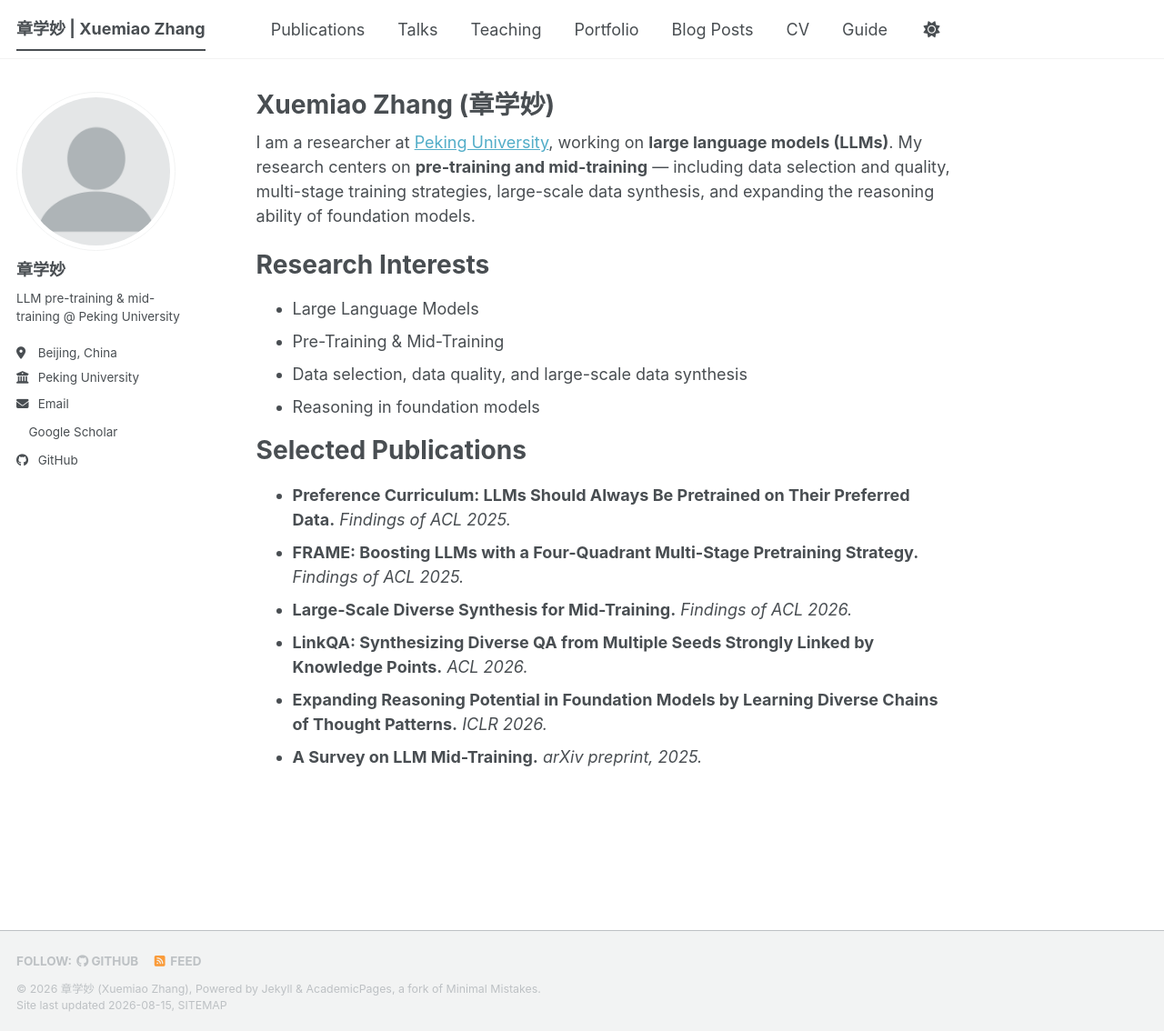
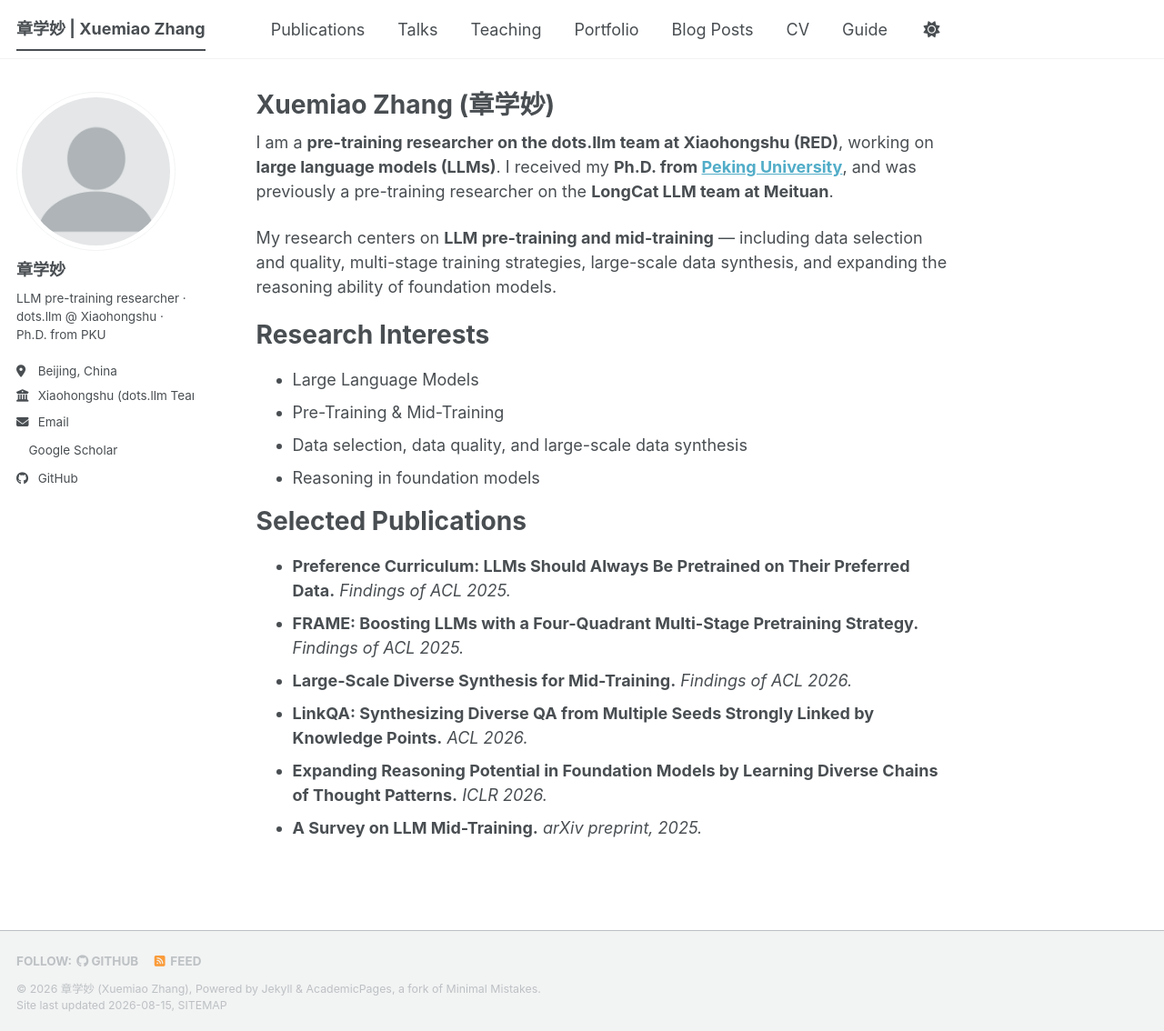
Before and after one commit to zhangxuemiao/zhangxuemiao.github.io, a Jekyll site: the page built from _pages/about.md, in a window 1280 px wide and 1134 px high. Shown: the whole window at 91% size. Built offline with Jekyll 4.4.1, drawn with Linux system fonts in a browser that asks for light colours; a style sheet for code colours, icons or effects is not loaded.

Commit message:
Update bio: PhD PKU, ex-Meituan LongCat, now Xiaohongshu dots.llm; pku email

```diff
--- a/_config.yml
+++ b/_config.yml
@@ -25,11 +25,11 @@ author:
   avatar           : "profile.png"   # 头像:把你的照片放到 images/ 下并改成对应文件名
   name             : "章学妙"
   pronouns         : # 可留空,例如 "he/him"
-  bio              : "LLM pre-training & mid-training @ Peking University"   # TODO: 可自行微调这句侧边栏简介
+  bio              : "LLM pre-training researcher · dots.llm @ Xiaohongshu · Ph.D. from PKU"
   location         : "Beijing, China"
-  employer         : "Peking University"
+  employer         : "Xiaohongshu (dots.llm Team)"
   uri              : # 个人网址,可留空
-  email            : "914136910@qq.com"   # TODO: 确认要公开的联系邮箱
+  email            : "zhangxuemiao@pku.edu.cn"
 
   # Academic websites
   academia         : # URL
--- a/_pages/about.md
+++ b/_pages/about.md
@@ -7,12 +7,9 @@ redirect_from:
   - /about.html
 ---
 
-<!-- TODO: 请核对下面这段自我介绍。我根据你的 Google Scholar 主页（单位、研究方向、论文）起草，
-     其中你的具体身份（如"博士生 / 硕士生 / 研究员"）我不确定，暂用中性表述，请改成准确说法。-->
+I am a **pre-training researcher on the dots.llm team at Xiaohongshu (RED)**, working on **large language models (LLMs)**. I received my **Ph.D. from [Peking University](https://www.pku.edu.cn/)**, and was previously a pre-training researcher on the **LongCat LLM team at Meituan**.
 
-I am a researcher at [Peking University](https://www.pku.edu.cn/), working on **large language models (LLMs)**. My research centers on **pre-training and mid-training** — including data selection and quality, multi-stage training strategies, large-scale data synthesis, and expanding the reasoning ability of foundation models.
-
-<!-- TODO: 补充一两句更个人化的介绍，例如：所在课题组/导师、入学年份、正在找的机会（实习/博士/教职）、兴趣等。 -->
+My research centers on **LLM pre-training and mid-training** — including data selection and quality, multi-stage training strategies, large-scale data synthesis, and expanding the reasoning ability of foundation models.
 
 Research Interests
 ======
```
